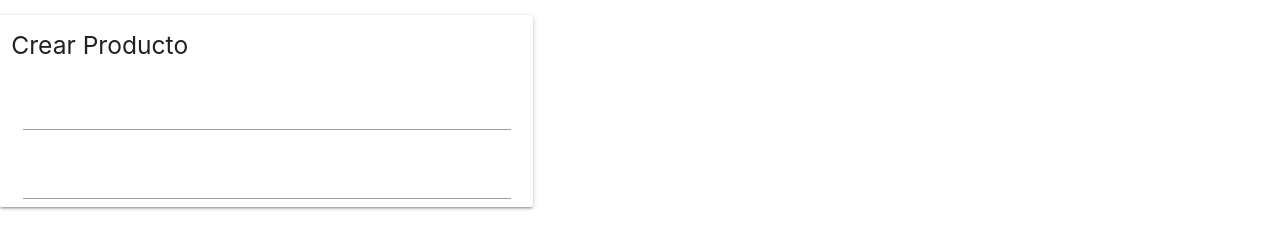
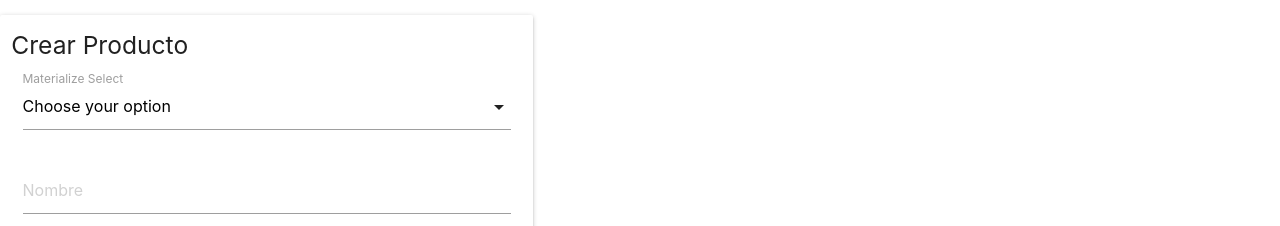
Before and after one commit to 4simplex/MEAN, an Angular app in the folder front/: page / in a window 1280 px wide. Shown: the part 726-952 px from the top of the page. Built offline with nearby package versions, Linux system fonts and the light colour scheme; no server answers.

Commit message:
select box

```diff
--- a/front/src/app/components/product/product.component.html
+++ b/front/src/app/components/product/product.component.html
@@ -6,13 +6,22 @@
     <form [formGroup]="productForm">
       <h5>Crear Producto</h5>
       <div class="input-field col s12">
-        <input type="text" formControlName='name'>
+        <select>
+          <option value="" disabled selected>Choose your option</option>
+          <option value="1">Option 1</option>
+          <option value="2">Option 2</option>
+          <option value="3">Option 3</option>
+        </select>
+        <label>Materialize Select</label>
+      </div>
+      <div class="input-field col s12">
+        <input type="text" formControlName='name' placeholder="Nombre">
         <div *ngIf="productForm.get('name').touched && productForm.get('name').invalid">
           <p *ngIf="!productForm.get('name').errors.valid">Debe escribir un nombre</p>
         </div>
       </div>
       <div class="innput-field col s12">
-        <input type="text" formControlName='providerPrice'>
+        <input type="text" formControlName='providerPrice' placeholder="Precio Proveedor">
         <div *ngIf="productForm.get('providerPrice').touched && productForm.get('providerPrice').invalid">
           <p *ngIf="!productForm.get('providerPrice').errors.valid">Debe escribir un precio</p>
           <p *ngIf="productForm.get('providerPrice').errors.cannotContainsEmptySpace">No puede incluir espacio</p>
--- a/front/src/app/components/product/product.component.ts
+++ b/front/src/app/components/product/product.component.ts
@@ -1,6 +1,8 @@
 import { Component, OnInit } from '@angular/core';
 import { FormGroup, FormControl, Validators } from '@angular/forms';
 import { CustomValidators } from 'src/app/helpers/customValidators';
+
+declare var M:any;
 
 @Component({
   selector: 'app-product',
@@ -22,6 +24,11 @@ export class ProductComponent implements OnInit {
   })
 
   ngOnInit() {
+    var options = {};
+    document.addEventListener('DOMContentLoaded', function() {
+      var elems = document.querySelectorAll('select');
+      var instances = M.FormSelect.init(elems, options);
+    });
   }
 
 }
```
